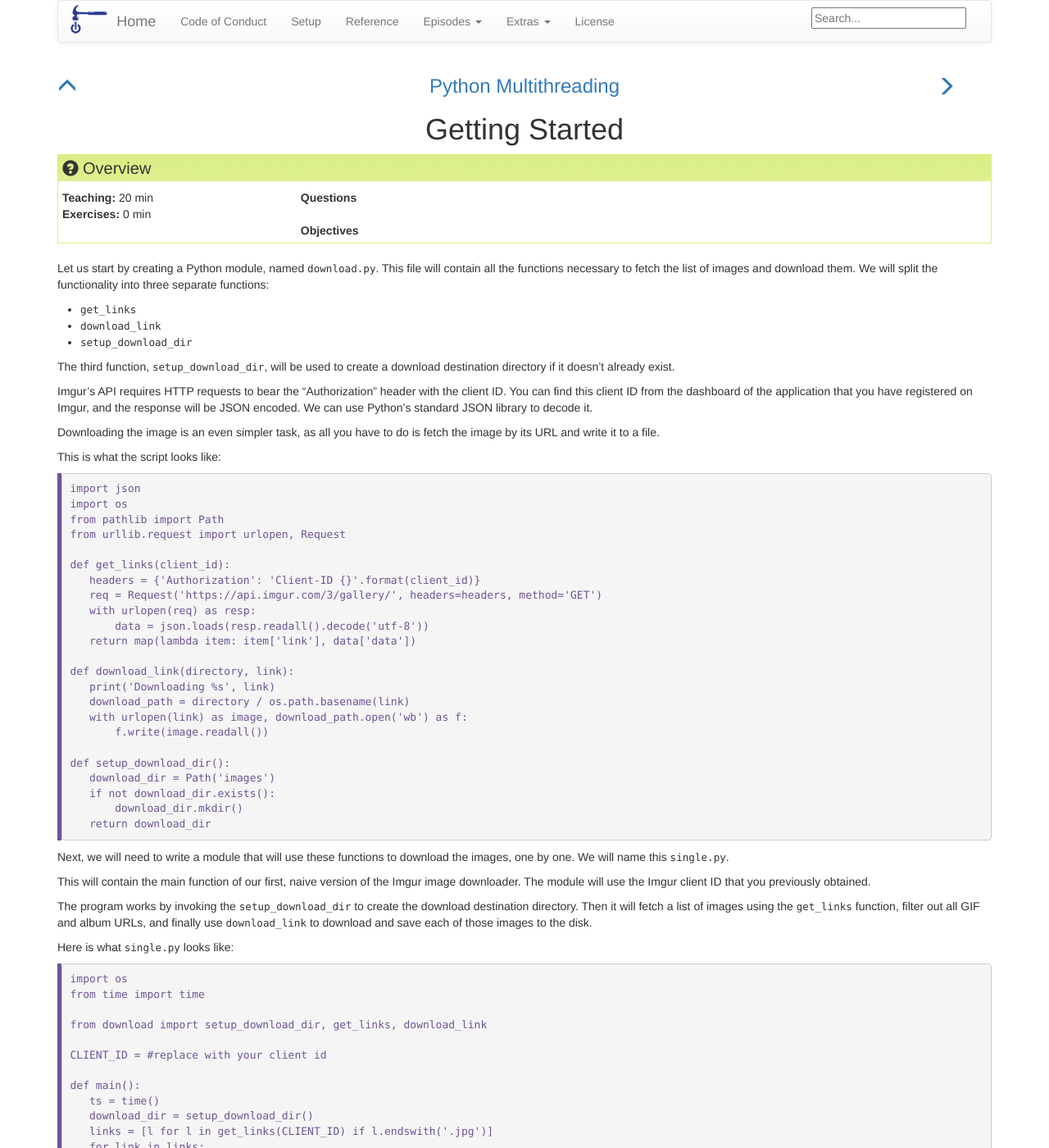
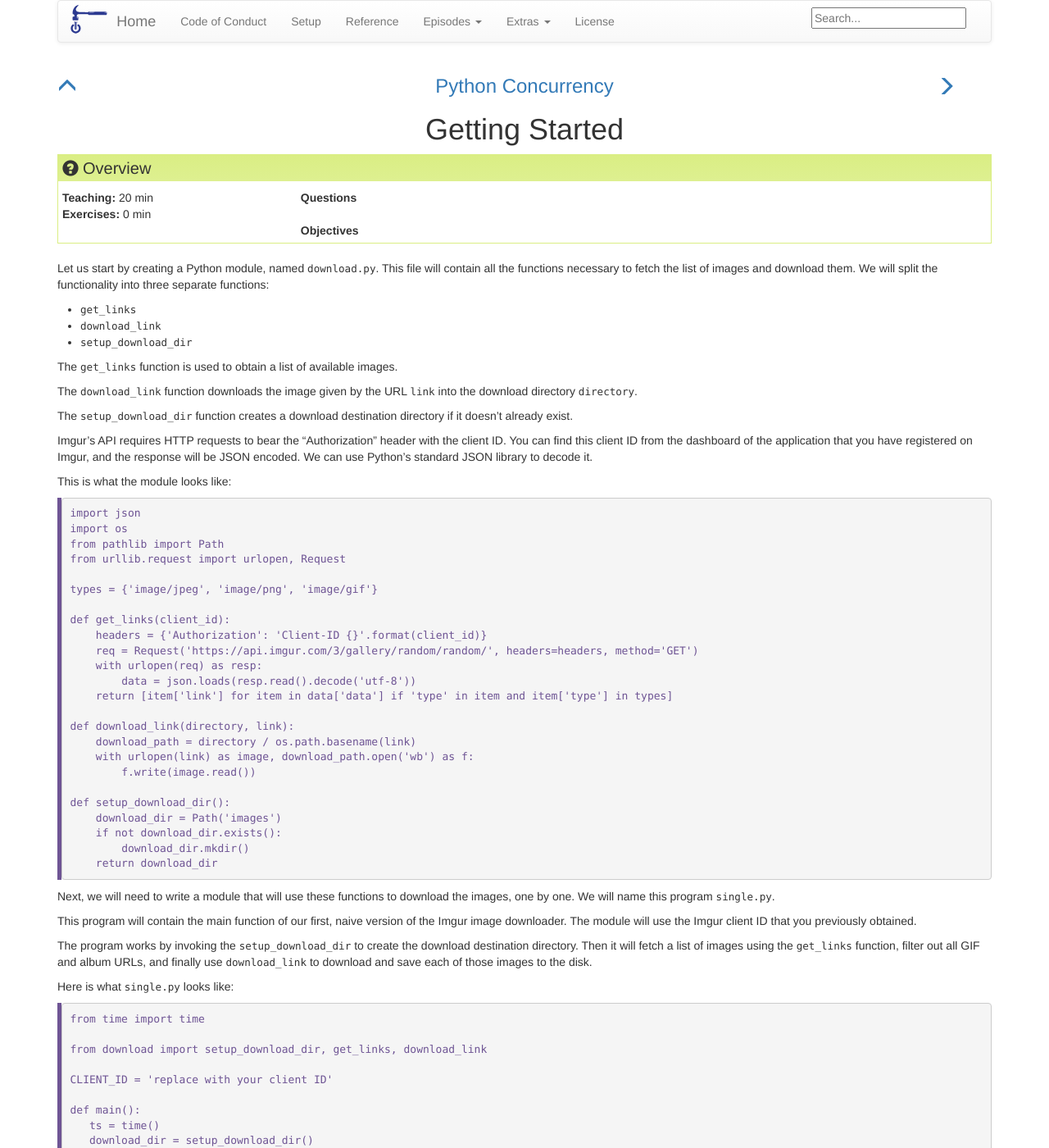
Before and after one commit to nyu-cds/python-concurrency, a Jekyll site: the page built from _episodes/01-gettingstarted.md, in a window 1280 px wide and 1400 px high. Shown: the whole window at 82% size. Built offline with Jekyll 4.4.1, drawn with Linux system fonts in a browser that asks for light colours; some of the changed text lies outside the part shown.

```diff
--- a/_config.yml
+++ b/_config.yml
@@ -6,7 +6,7 @@
 carpentry: "swc"
 
 # Overall title for pages.
-title: "Python Multithreading"
+title: "Python Concurrency"
 
 # Contact.  This *must* include the protocol: if it's an email
 # address, it must look like "mailto:lessons@software-carpentry.org",
@@ -22,7 +22,7 @@ kind: "lesson"
 
 # Magic to make URLs resolve both locally and on GitHub.
 # See https://help.github.com/articles/repository-metadata-on-github-pages/.
-repository: nyu-cds/python-threading
+repository: nyu-cds/python-concurrency
 
 # Sites.
 amy_site: "https://amy.software-carpentry.org/workshops"
--- a/_episodes/01-gettingstarted.md
+++ b/_episodes/01-gettingstarted.md
@@ -13,14 +13,16 @@ download them. We will split the functionality into three separate functions:
 - `download_link`
 - `setup_download_dir`
 
-The third function, `setup_download_dir`, will be used to create a download destination directory if it doesn’t already exist.
+The `get_links` function is used to obtain a list of available images.
+
+The `download_link` function downloads the image given by the URL `link` into the download directory `directory`.
+
+The `setup_download_dir` function creates a download destination directory if it doesn’t already exist.
 
 Imgur’s API requires HTTP requests to bear the “Authorization” header with the client ID. You can find this client ID from the dashboard of the
 application that you have registered on Imgur, and the response will be JSON encoded. We can use Python’s standard JSON library to decode it.
 
-Downloading the image is an even simpler task, as all you have to do is fetch the image by its URL and write it to a file.
-
-This is what the script looks like:
+This is what the module looks like:
 
 ~~~
 import json
@@ -28,30 +30,31 @@ import os
 from pathlib import Path
 from urllib.request import urlopen, Request
 
+types = {'image/jpeg', 'image/png', 'image/gif'}
+
 def get_links(client_id):
-   headers = {'Authorization': 'Client-ID {}'.format(client_id)}
-   req = Request('https://api.imgur.com/3/gallery/', headers=headers, method='GET')
-   with urlopen(req) as resp:
-       data = json.loads(resp.readall().decode('utf-8'))
-   return map(lambda item: item['link'], data['data'])
+    headers = {'Authorization': 'Client-ID {}'.format(client_id)}
+    req = Request('https://api.imgur.com/3/gallery/random/random/', headers=headers, method='GET')
+    with urlopen(req) as resp:
+        data = json.loads(resp.read().decode('utf-8'))
+    return [item['link'] for item in data['data'] if 'type' in item and item['type'] in types]
 
 def download_link(directory, link):
-   print('Downloading %s', link)
-   download_path = directory / os.path.basename(link)
-   with urlopen(link) as image, download_path.open('wb') as f:
-       f.write(image.readall())
+    download_path = directory / os.path.basename(link)
+    with urlopen(link) as image, download_path.open('wb') as f:
+        f.write(image.read())
 
 def setup_download_dir():
-   download_dir = Path('images')
-   if not download_dir.exists():
-       download_dir.mkdir()
-   return download_dir
+    download_dir = Path('images')
+    if not download_dir.exists():
+        download_dir.mkdir()
+    return download_dir
 ~~~
 {: .python}
 
-Next, we will need to write a module that will use these functions to download the images, one by one. We will name this `single.py`.
+Next, we will need to write a module that will use these functions to download the images, one by one. We will name this program `single.py`.
 
-This will contain the main function of our first, naive version of the Imgur image downloader. The module will use the Imgur
+This program will contain the main function of our first, naive version of the Imgur image downloader. The module will use the Imgur
 client ID that you previously obtained.
 
 The program works by invoking the `setup_download_dir` to create the download destination directory. Then it will fetch a list of images using
@@ -61,17 +64,16 @@ download and save each of those images to the disk.
 Here is what `single.py` looks like:
 
 ~~~
-import os
 from time import time
 
 from download import setup_download_dir, get_links, download_link
 
-CLIENT_ID = #replace with your client id
+CLIENT_ID = 'replace with your client ID'
 
 def main():
    ts = time()
    download_dir = setup_download_dir()
-   links = [l for l in get_links(CLIENT_ID) if l.endswith('.jpg')]
+   links = [l for l in get_links(CLIENT_ID)]
    for link in links:
        download_link(download_dir, link)
    print('Took {}s'.format(time() - ts))
@@ -81,7 +83,14 @@ if __name__ == '__main__':
 ~~~
 {: .python}
 
-On my laptop, this script took 19.4 seconds to download 91 images. Please do note that these numbers may vary based on the network you are on.
-19.4 seconds isn’t terribly long, but what if we wanted to download more pictures? Perhaps 900 images, instead of 90. With an average of 0.2
-seconds per picture, 900 images would take approximately 3 minutes. For 9000 pictures it would take 30 minutes. The good news is that by
+> ## Challenge
+>
+> Create the `download.py` and `simple.py` files using the programs provided above. Replace the string `'replace with your client ID'` in
+> `simple.py` with the client ID you obtained from Imgur. Run the `simply.py` and verify that you obtain a number of images in the `images`
+> directory. Note how long it takes to download these images.
+{: .challenge}
+
+On my laptop, this script took 10.3 seconds to download 40 images. Please do note that these numbers may vary based on the network you are on.
+10.3 seconds isn’t terribly long, but what if we wanted to download more pictures? Perhaps 400 images, instead of 40. With an average of 0.25
+seconds per picture, 400 images would take approximately 1.5 minutes. For 4000 pictures it would take 15 minutes. The good news is that by
 introducing concurrency or parallelism, we can speed this up dramatically.
```
Also changed, not shown: _episodes/02-multiprocessing.md (added, +46 -0 lines), _episodes/03-multiprocessing.md (deleted, +0 -34 lines), _episodes/03-threads.md (renamed from _episodes/02-threads.md, +9 -0 lines), index.md (+4 -14 lines), setup.md (+8 -1 lines).
